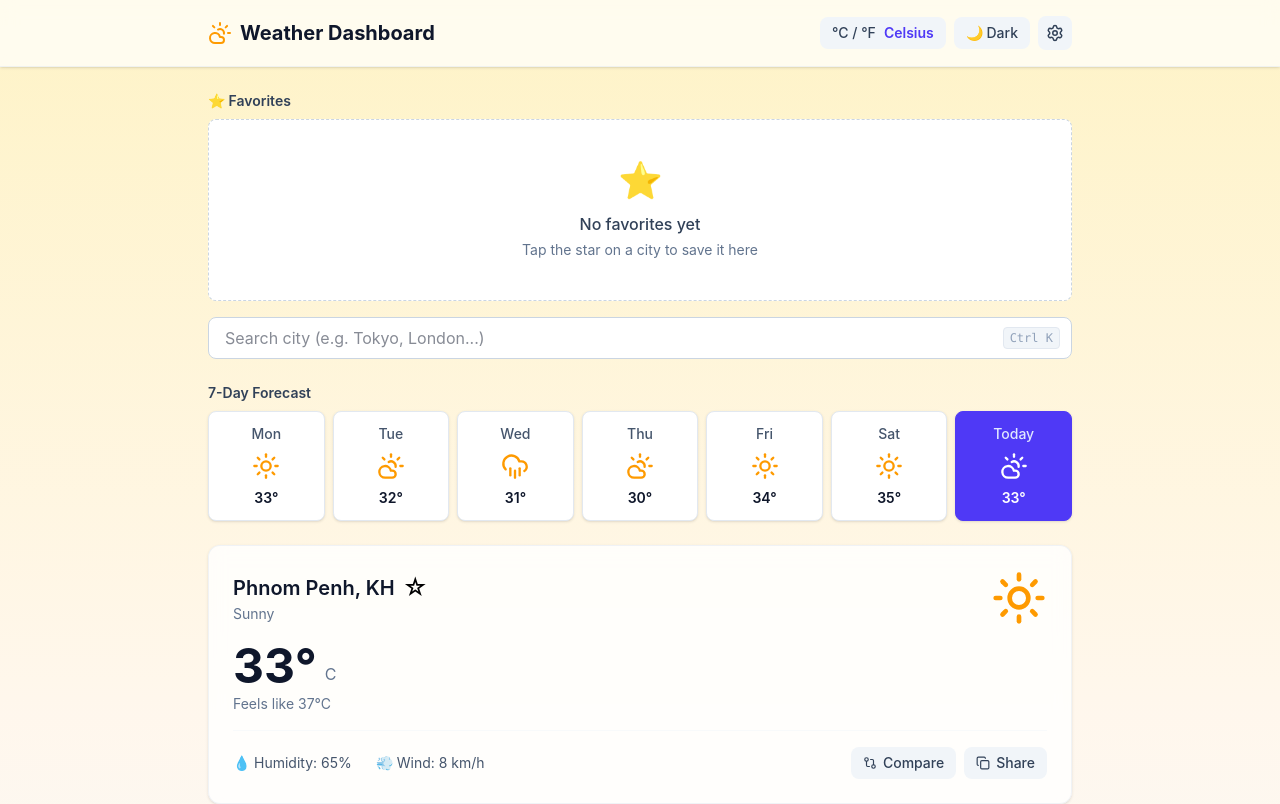
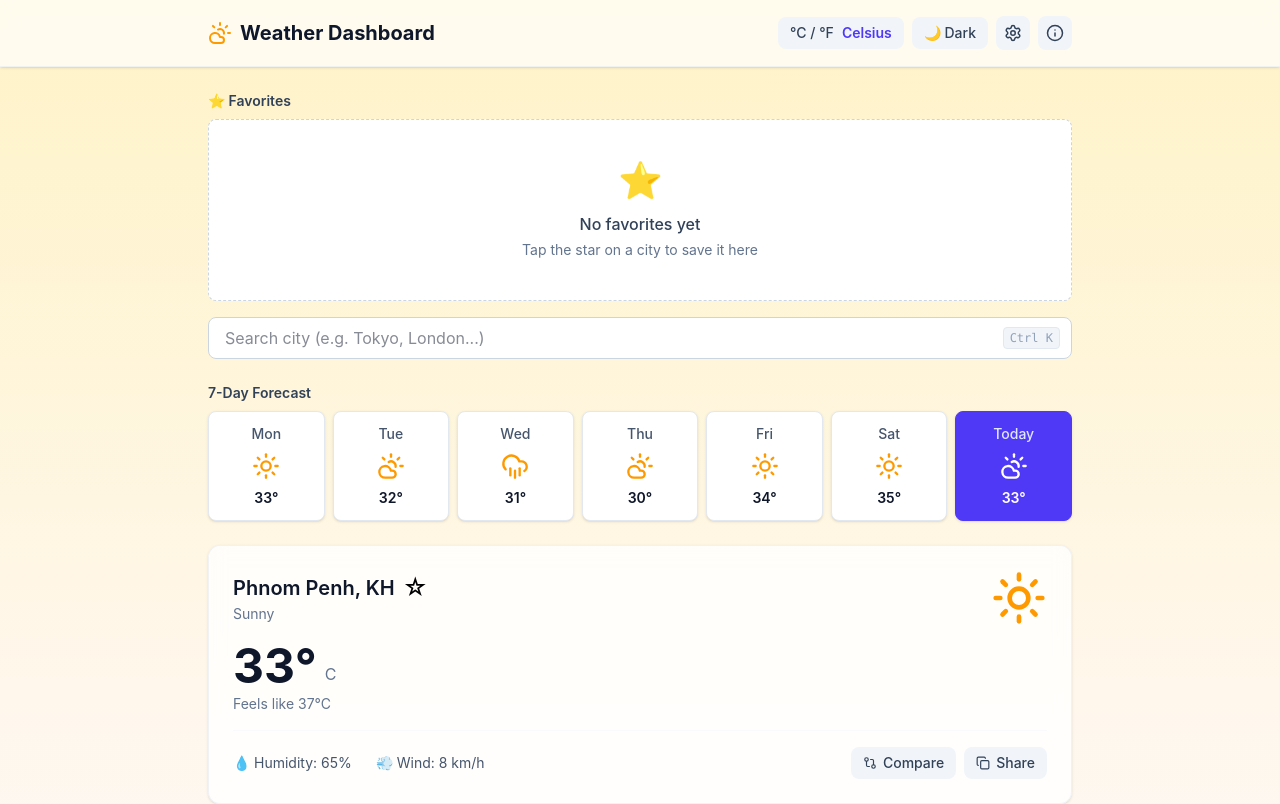
Before and after one commit to sieve-dev-sudo/weather-dashboard, a React (Vite) app: page / in a window 1280 px wide. Shown: the top 804 px of the page. Built offline with nearby package versions, Linux system fonts and the light colour scheme.

Commit message:
feat: add AboutButton to Header next to SettingsButton

```diff
--- a/src/components/Header.jsx
+++ b/src/components/Header.jsx
@@ -2,8 +2,9 @@ import { CloudSun } from 'lucide-react'
 import UnitToggle from './UnitToggle'
 import DarkModeToggle from './DarkModeToggle'
 import SettingsButton from './SettingsButton'
+import { AboutButton } from './AboutSection'
 
-function Header({ unit, onToggleUnit, isDark, onToggleDark, onOpenSettings }) {
+function Header({ unit, onToggleUnit, isDark, onToggleDark, onOpenSettings, onOpenAbout }) {
   return (
     <header className="bg-white/70 dark:bg-slate-800/70 backdrop-blur-sm shadow-sm border-b border-slate-200/50 dark:border-slate-700/50">
       <div className="max-w-4xl mx-auto px-4 py-3 sm:py-4 flex flex-col sm:flex-row items-center justify-between gap-2 sm:gap-0">
@@ -15,6 +16,7 @@ function Header({ unit, onToggleUnit, isDark, onToggleDark, onOpenSettings }) {
           <UnitToggle unit={unit} onToggle={onToggleUnit} />
           <DarkModeToggle isDark={isDark} onToggle={onToggleDark} />
           <SettingsButton onClick={onOpenSettings} />
+          <AboutButton onClick={onOpenAbout} />
         </div>
       </div>
     </header>
```
